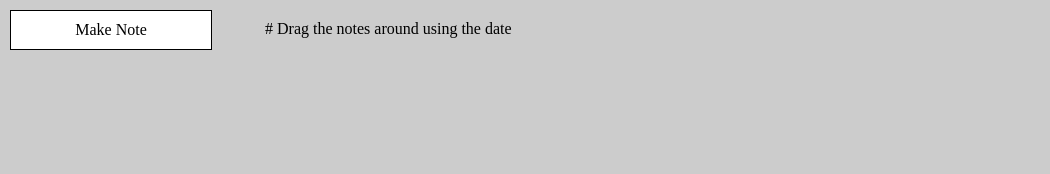
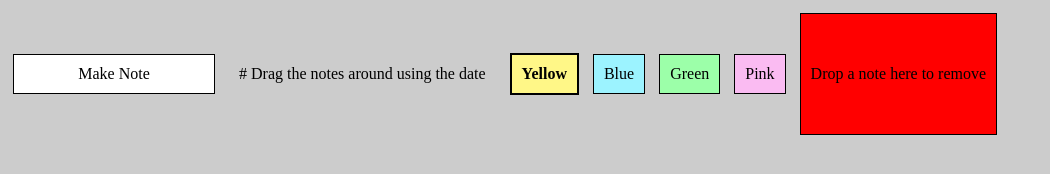
Before and after one commit to andykingking/50apps-Projects, a plain HTML site: page week4/index.html in a window 1280 px wide. Shown: the whole page, without its empty margins (0-1050 px from the left). Drawn offline with nearby package versions, Linux system fonts and the light colour scheme.

```diff
--- a/week4/index.html
+++ b/week4/index.html
@@ -1,5 +1,5 @@
 <!DOCTYPE html>
-<html>
+<html lang="en">
 	<head>
 		<title>Recordar</title>
 		<script src="http://code.jquery.com/jquery-latest.min.js"></script>
@@ -12,6 +12,11 @@
 		<header>
 			<div id="make">Make Note</div>
 			<div id="info"># Drag the notes around using the date</div>
+			<div class="colorpicker active yellow" id="yellow">Yellow</div>
+			<div class="colorpicker blue" id="blue">Blue</div>
+			<div class="colorpicker green" id="green">Green</div>
+			<div class="colorpicker pink" id="pink">Pink</div>
+			<div id="remove">Drop a note here to remove</div>
 		</header>
 		<section id="pad"></section>
 	</body>
--- a/week4/main.css
+++ b/week4/main.css
@@ -10,9 +10,7 @@ body {
 	width: 180px;
 	margin: 5px;
 	text-align: center;
-	position: fixed;
-	top: 5px;
-	left: 5px;
+	display: inline-block;
 }
 #make:hover {
 	cursor: pointer;
@@ -20,7 +18,36 @@ body {
 #info {
 	padding: 10px;
 	margin: 5px;
-	position: fixed;
-	top: 5px;
-	left: 250px;
+	display: inline-block;
 }
+.colorpicker {
+	border: 1px black solid;
+	padding: 10px;
+	margin: 5px;
+	display: inline-block;
+	cursor: pointer;
+}
+.active {
+	font-weight: bold;
+	border: 2px black solid;
+}
+.yellow {
+	background: #fff787;
+}
+.blue {
+	background: #9CF3FF;
+}
+.green {
+	background: #9CFFA9;
+}
+.pink {
+	background: #FABBF2;
+}
+#remove {
+	background: red;
+	border: 1px black solid;
+	display: inline-block;
+	padding: 10px;
+	margin: 5px;
+	line-height: 100px;
+}
--- a/week4/notes.css
+++ b/week4/notes.css
@@ -1,5 +1,4 @@
 .note {
-	background: #fff787;
 	border: solid 1px black;
 	word-wrap: normal;
 	box-shadow: 2px 2px 2px rgba(0,0,0,0.5);
--- a/week4/script.js
+++ b/week4/script.js
@@ -1,17 +1,82 @@
 (function() {
-  var make_note;
+  var append_note, deobjectify_notes, getActiveColor, make_note, objectify_notes, remove_note;
+
+  getActiveColor = function() {
+    return $(".active").attr("id");
+  };
+
   make_note = function() {
     var d;
     d = new Date();
-    return '<div class="note ui-draggable"><div class="title">' + d.getDate() + '/' + (d.getMonth() + 1) + '/' + d.getFullYear() + ' ' + d.toTimeString().slice(0, 5) + '</div><textarea></textarea></div>';
+    return '<div class="note ui-draggable ' + getActiveColor() + '"><div class="title">' + d.getDate() + '/' + (d.getMonth() + 1) + '/' + d.getFullYear() + ' ' + d.toTimeString().slice(0, 5) + '</div><textarea></textarea></div>';
   };
+
+  objectify_notes = function() {
+    var notes;
+    notes = new Array;
+    $('.note').each(function() {
+      var code_html, value_html;
+      code_html = $(this).clone().wrap("div").parent().html().slice(9);
+      value_html = $(this).children('textarea').val();
+      return notes[notes.length] = {
+        code: code_html,
+        text: value_html
+      };
+    });
+    return localStorage.setItem("notes", JSON.stringify(notes));
+  };
+
+  append_note = function(note) {
+    var element;
+    element = $(note['code']);
+    $(element).children('textarea').val(note['text']);
+    return $("#pad").prepend(element);
+  };
+
+  deobjectify_notes = function(notes) {
+    var note, _i, _len, _results;
+    _results = [];
+    for (_i = 0, _len = notes.length; _i < _len; _i++) {
+      note = notes[_i];
+      _results.push(append_note(note));
+    }
+    return _results;
+  };
+
+  remove_note = function(event, ui) {
+    ui.draggable.remove();
+    return objectify_notes();
+  };
+
   $(document).ready(function() {
-    return $("#make").click(function() {
+    var notes;
+    $("#make").click(function() {
       $("#pad").prepend(make_note());
       return $(".note").draggable({
         handle: "div.title",
         stack: ".note"
       });
     });
+    $(".colorpicker").click(function() {
+      $(".active").removeClass("active");
+      return $(this).addClass("active");
+    });
+    $("#remove").droppable({
+      drop: remove_note
+    });
+    if (typeof localStorage !== 'undefined') {
+      notes = JSON.parse(localStorage.getItem("notes"));
+      if (notes !== null) {
+        deobjectify_notes(notes);
+        $(".note").draggable({
+          handle: "div.title",
+          stack: ".note"
+        });
+      }
+    }
+    return $(document).keyup(function() {
+      return objectify_notes();
+    });
   });
+
 }).call(this);
```
Also changed, not shown: 1 other file.
